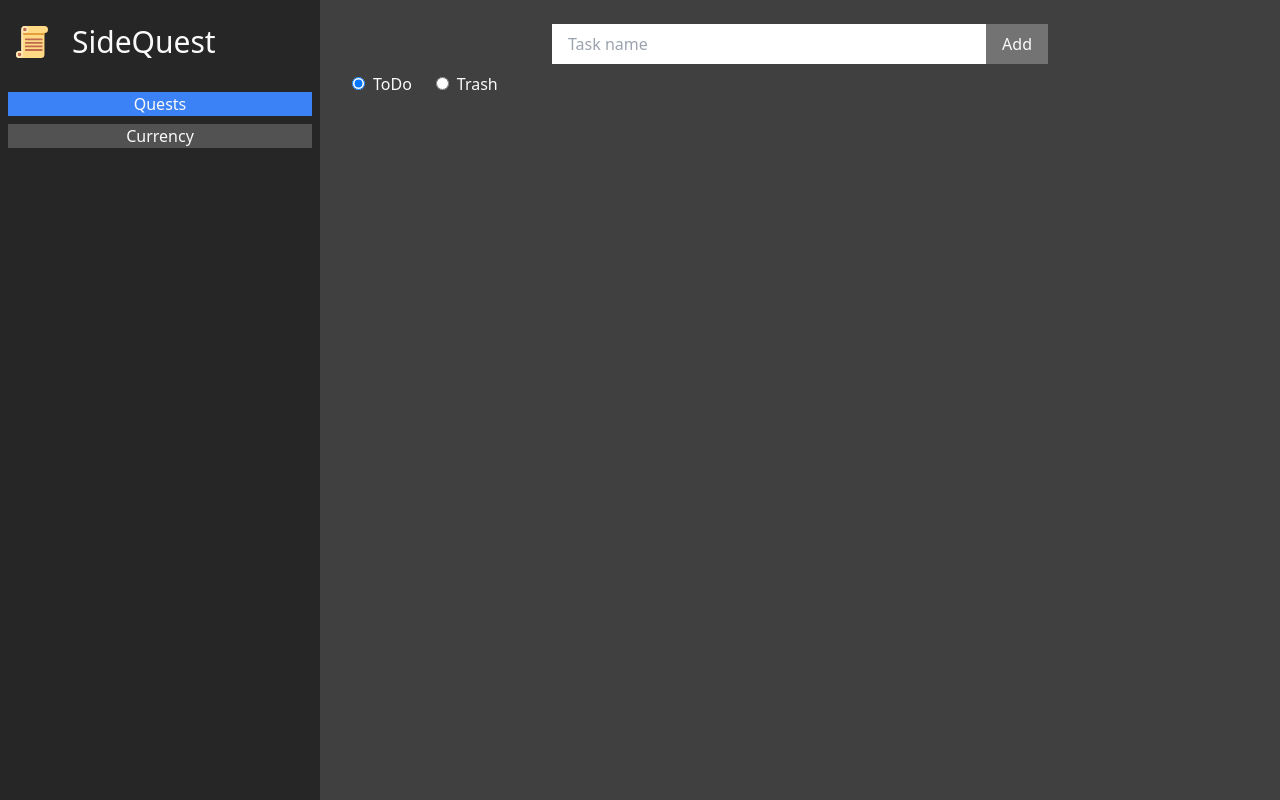
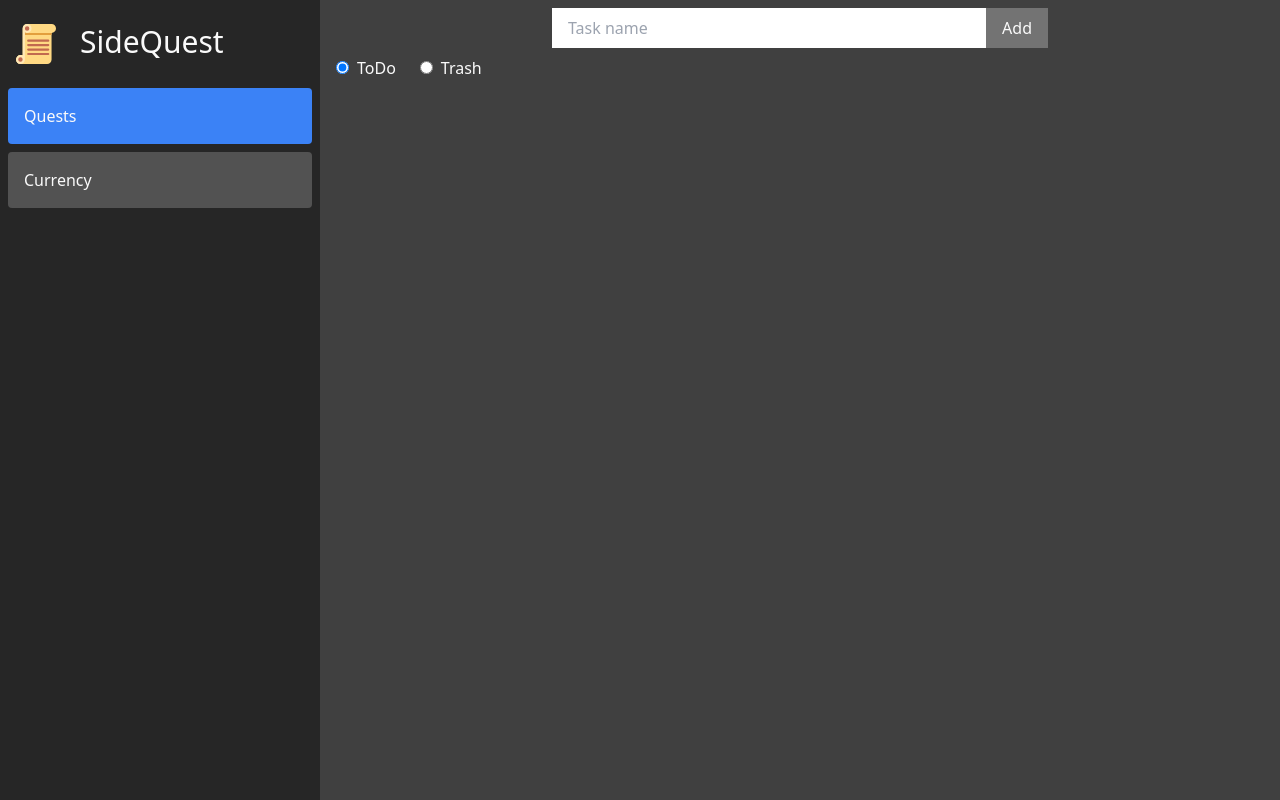
Before and after one commit to sabithbskumar/sidequest-react, a React (Vite) app: page / in a window 1280 px wide. Built offline with nearby package versions, Linux system fonts and the light colour scheme.

Commit message:
UI: Layout improvements

```diff
--- a/src/App.tsx
+++ b/src/App.tsx
@@ -1,4 +1,4 @@
-import { useEffect, useState } from "react";
+import { useState } from "react";
 import "./App.css";
 import { Header } from "./components/Header";
 import { TodoList } from "./components/TodoList";
@@ -19,56 +19,61 @@ function App() {
 
   const [isSidebarVisible, setIsSideBarVisible] = useState(false);
 
-  useEffect(() => {
-    setIsSideBarVisible(false);
-  }, [page]);
+  const buttons = [
+    {
+      label: "Quests",
+      value: "quests",
+    },
+    {
+      label: "Currency",
+      value: "currency",
+    },
+  ];
 
   return (
-    <div className="bg-neutral-800 transition-colors text-neutral-50 flex flex-col h-full">
-      <div className="grow overflow-hidden flex">
+    <div className="bg-neutral-800 transition-colors text-neutral-50 h-full">
+      <div className="flex h-full max-h-full overflow-hidden">
         <div
-          className={`h-full landscape:w-full max-w-none md:max-w-xs landscape:max-w-xs overflow-hidden overflow-y-auto ${
+          className={`h-full landscape:w-full max-w-xs overflow-hidden overflow-y-auto ${
             isSidebarVisible ? "portrait:w-8/12" : "portrait:w-0"
           } shrink-0 min-w-0 transition-[width] bg-neutral-800`}
         >
-          <div className="portrait:ml-4 flex flex-col gap-2">
+          <div className="portrait:ml-4">
             <div className="py-4 px-2">
               <Header />
             </div>
+            <div className="flex flex-col gap-2">
+              {buttons.map((button, key) => (
                 <button
-              className={`mx-2 ${
-                page === "quests" ? "bg-blue-500" : "bg-neutral-600"
+                  key={key}
+                  className={`landscape:mx-2 p-4 text-left rounded ${
+                    page === button.value ? "bg-blue-500" : "bg-neutral-600"
                   }`}
                   onClick={() => {
-                setPage("quests");
+                    setIsSideBarVisible(false);
+                    setPage(button.value);
                   }}
                 >
-              Quests
+                  {button.label}
                 </button>
-            <button
-              className={`mx-2 ${
-                page === "currency" ? "bg-blue-500" : "bg-neutral-600"
-              }`}
-              onClick={() => {
-                setPage("currency");
-              }}
-            >
-              Currency
-            </button>
+              ))}
+            </div>
           </div>
         </div>
         <div
-          className={`w-full portrait:shrink-0 bg-neutral-700 p-2 transition-[margin_border] ${
+          className={`w-full portrait:shrink-0 bg-neutral-700 transition-[margin_border] ${
             isSidebarVisible
               ? "portrait:rounded-3xl portrait:m-4"
               : "portrait:m-0"
-          } overflow-hidden overflow-y-auto max-w-full`}
+          } max-h-full max-w-full overflow-clip flex min-h-0`}
           onClick={() => {
             if (isSidebarVisible) setIsSideBarVisible(false);
           }}
         >
-          <span
-            className="landscape:hidden"
+          <div className="h-full w-full flex flex-col min-h-0">
+            <div className="shrink-0">
+              <div
+                className="landscape:hidden p-2"
                 onClick={() => {
                   setIsSideBarVisible(!isSidebarVisible);
                 }}
@@ -78,8 +83,12 @@ function App() {
                 ) : (
                   <HamburgerIcon className="size-10" />
                 )}
-          </span>
+              </div>
+            </div>
+            <div className="grow overflow-auto min-h-0">
               <Page />
+            </div>
+          </div>
         </div>
       </div>
     </div>
--- a/src/components/Currency/index.tsx
+++ b/src/components/Currency/index.tsx
@@ -65,7 +65,8 @@ function Currency() {
   }
 
   return (
-    <div className="p-2">
+    <div className="flex flex-col max-h-full h-full w-full">
+      <div className="shrink-0">
         <form
           onSubmit={handleNewTransaction}
           className="flex p-2 max-w-lg m-auto"
@@ -97,7 +98,11 @@ function Currency() {
             <option value="expense">Expense</option>
             <option value="income">Income</option>
           </select>
-        <input type="submit" value="Add" className="bg-neutral-500 px-4 py-2" />
+          <input
+            type="submit"
+            value="Add"
+            className="bg-neutral-500 px-4 py-2"
+          />
         </form>
         <div className="flex gap-2 px-4">
           <label>
@@ -127,7 +132,8 @@ function Currency() {
           </label>
           <br />
         </div>
-      <div>
+      </div>
+      <div className="grow max-w-full overflow-y-auto h-full max-h-full break-all">
         {getList().map((id) => {
           const { amount, note, type } = transactions.transactionRecords[id];
           return (
--- a/src/components/Header/index.tsx
+++ b/src/components/Header/index.tsx
@@ -4,8 +4,10 @@ function Header() {
   return (
     <header className="shrink-0">
       <div className="p-2 flex">
-        <img src={logo} />
-        <span className="text-3xl px-6">SideQuest</span>
+        <img src={logo} className="[@media(max-width:45ch)]:w-full size-10" />
+        <span className="[@media(max-width:45ch)]:hidden text-3xl px-6">
+          SideQuest
+        </span>
       </div>
     </header>
   );
--- a/src/components/TodoList/index.tsx
+++ b/src/components/TodoList/index.tsx
@@ -45,7 +45,8 @@ function TodoList() {
   }
 
   return (
-    <div className="p-2">
+    <div className="flex flex-col w-full max-h-full h-full">
+      <div className="shrink-0">
         <form onSubmit={handleAdd} className="flex p-2 max-w-lg m-auto">
           <input
             type="text"
@@ -56,7 +57,11 @@ function TodoList() {
               setTaskName(e.target.value);
             }}
           />
-        <input type="submit" value="Add" className="bg-neutral-500 px-4 py-2" />
+          <input
+            type="submit"
+            value="Add"
+            className="bg-neutral-500 px-4 py-2"
+          />
         </form>
         <div className="flex gap-2 px-4">
           <label>
@@ -86,7 +91,8 @@ function TodoList() {
           </label>
           <br />
         </div>
-      <div>
+      </div>
+      <div className="grow overflow-y-auto h-full max-h-full break-all">
         {getList().map((id) => {
           const { title, completed } = tasks.tasks[id];
           return (
```
Lines whose indentation alone changed are shown as unchanged.
